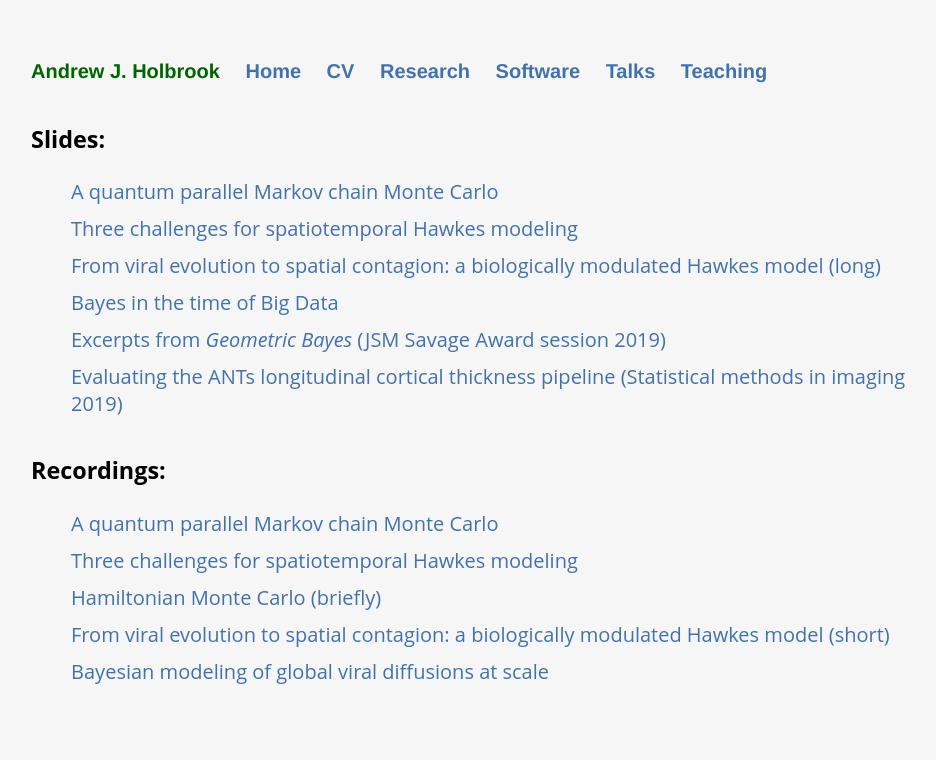
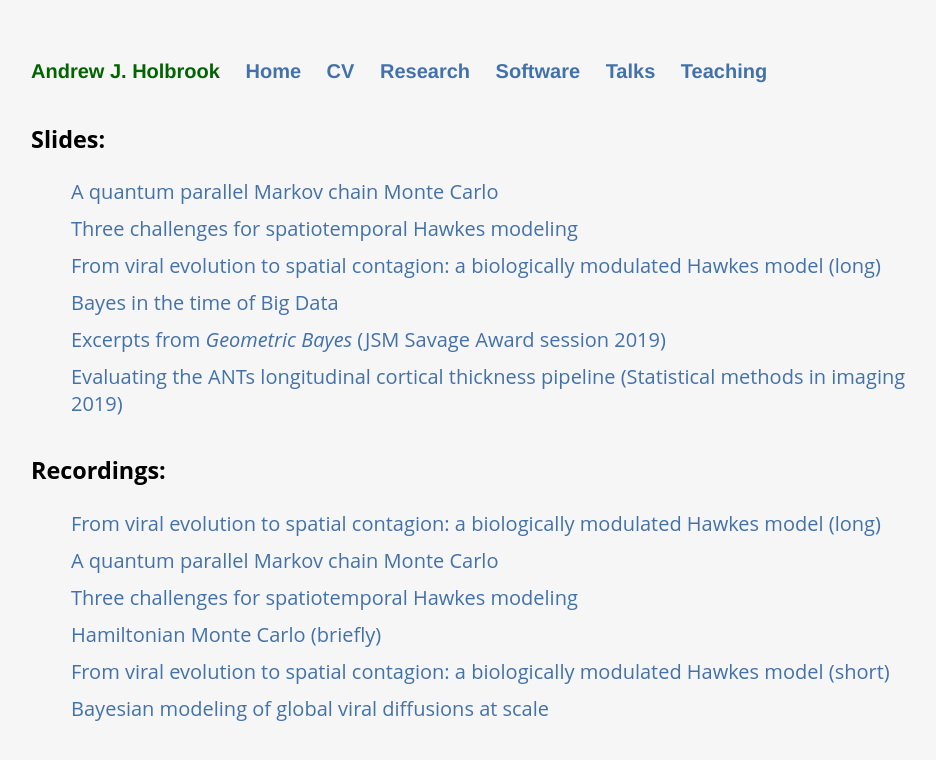
Before and after one commit to andrewjholbrook/andrewjholbrook.github.io, a Jekyll site: the page built from slides.html, in a window 1280 px wide. Shown: the top 760 px of the page, without its empty margins (161-1097 px from the left). Built offline with Jekyll 4.4.1, drawn with Linux system fonts in a browser that asks for light colours; a style sheet for code colours, icons or effects is not loaded.

Commit message:
Update slides.html

```diff
--- a/slides.html
+++ b/slides.html
@@ -20,6 +20,7 @@
 
   <h3>Recordings:</h3>
   <ul id="news">
+                        <li> <a href="https://youtu.be/EzBR92aejpA" target="_blank">From viral evolution to spatial contagion: a biologically modulated Hawkes model (long)</a>
         <li> <a href="https://youtu.be/tRQRm5A4F9M" target="_blank">A quantum parallel Markov chain Monte Carlo</a>
 <li> <a href="https://ysph.yale.edu/public-health-research-and-practice/media-player/ysph-biostatistics-seminar-three-challenges-confronting-spatiotemporal-hawkes-models/" target="_blank">Three challenges for spatiotemporal Hawkes modeling</a>
         <li> <a href="https://youtu.be/Byr9JVBI9cU" target="_blank">Hamiltonian Monte Carlo (briefly)</a>
```
